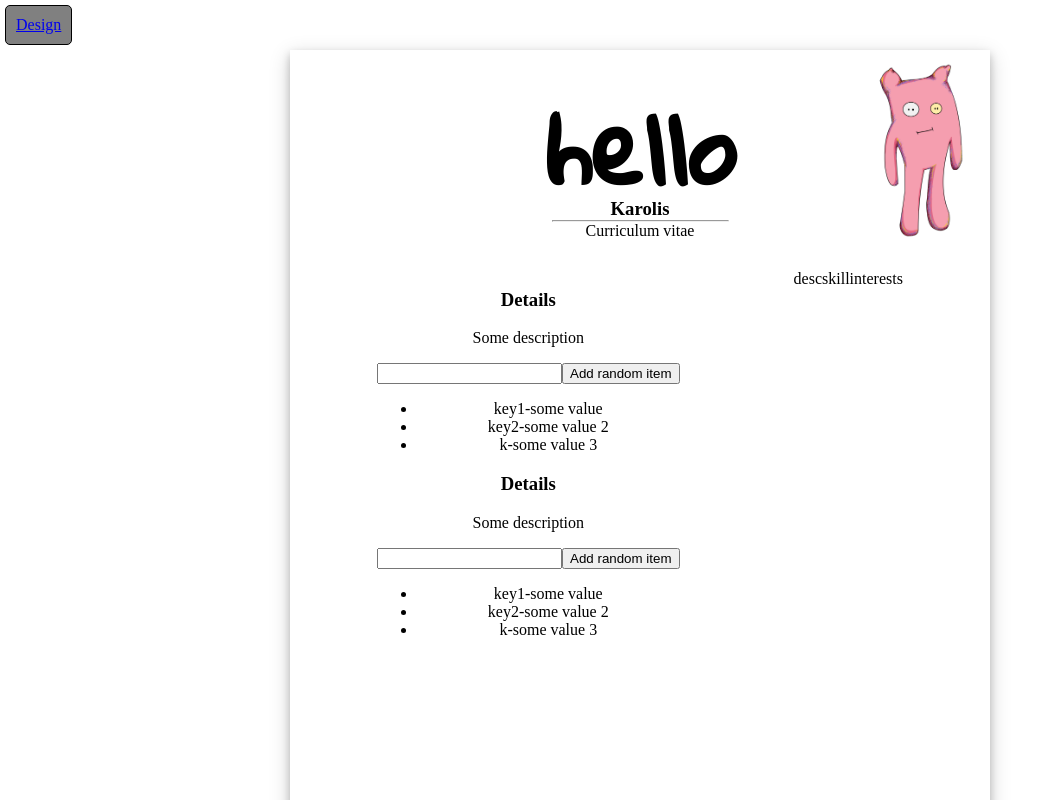
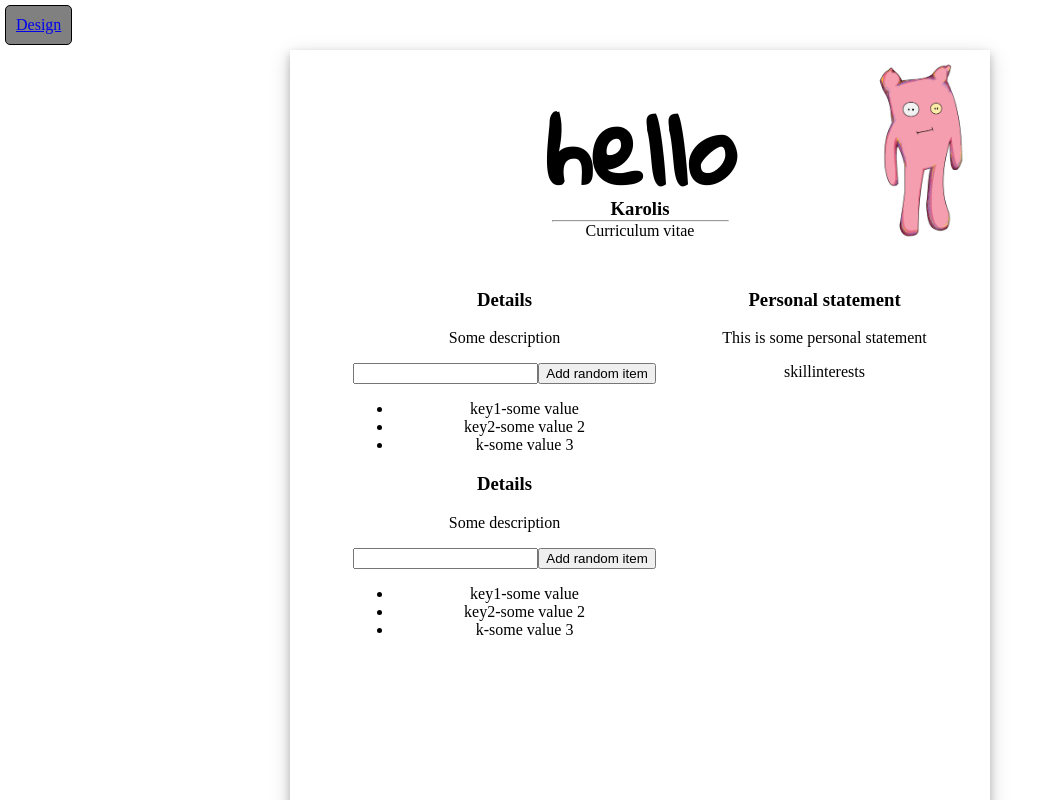
Before and after one commit to krkakrka/demo-cv, a React (Create React App) app: page / in a window 1280 px wide. Shown: the top 800 px of the page, without its empty margins (0-1055 px from the left). Built offline with nearby package versions, Linux system fonts and the light colour scheme.

Commit message:
Implement description

```diff
--- a/src/components/Description.js
+++ b/src/components/Description.js
@@ -1,7 +1,12 @@
 import React from 'react';
 
 function Description({ header, content }) {
-  return 'desc';
+  return (
+    <section>
+      <h3>{header}</h3>
+      <p>{content}</p>
+    </section>
+  );
 }
 
 export default Description;
```
